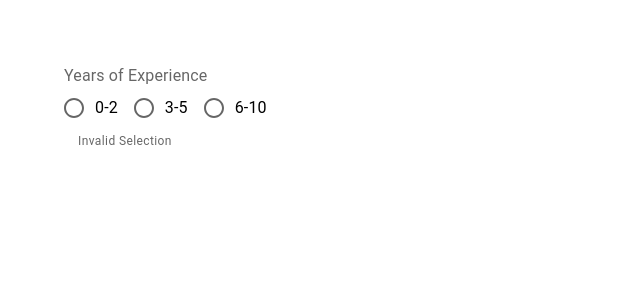
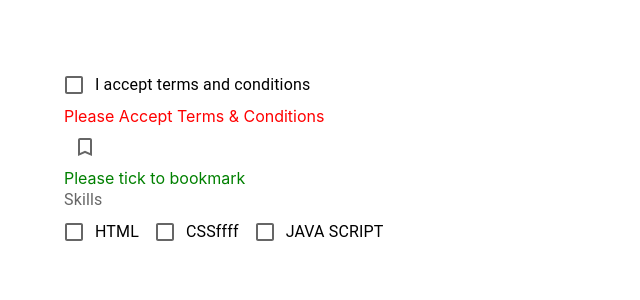
Before and after one commit to rahmanizum/Material-UI-Learning, a React (Create React App) app: page / in a window 1280 px wide. Shown: the top 300 px of the page, without its empty margins (0-640 px from the left). Built offline with nearby package versions, Linux system fonts and the light colour scheme.

Commit message:
Mui checkBox

```diff
--- a/src/App.js
+++ b/src/App.js
@@ -3,8 +3,8 @@ import "./App.css";
 // import MuiButton from './components/MuiButton';
 // import MuiTextField from './components/MuiTextField';
 // import MuiSelect from './components/MuiSelect';
-import MuiRadioButtton from "./components/MuiRadioButton";
-
+// import MuiRadioButtton from "./components/MuiRadioButton";
+import MuiCheckBox from "./components/MuiCheckBox";
 function App() {
   return (
     <div className="App">
@@ -12,7 +12,8 @@ function App() {
       {/* <MuiButton/> */}
       {/* <MuiTextField/> */}
       {/* <MuiSelect/> */}
-      <MuiRadioButtton/>
+      {/* <MuiRadioButtton/> */}
+      <MuiCheckBox/>
 
     </div>
   );
--- /dev/null
+++ b/src/components/MuiCheckBox.jsx
@@ -0,0 +1,74 @@
+import React, { useState } from "react";
+import {
+  Box,
+  FormControlLabel,
+  Checkbox,
+  FormControl,
+  FormLabel,
+  FormGroup,
+} from "@mui/material";
+import BookmarkBorderIcon from "@mui/icons-material/BookmarkBorder";
+import BookmarkIcon from "@mui/icons-material/Bookmark";
+const MuiCheckBox = () => {
+  const [acceptTnC, setAcceptTnC] = useState(false);
+  const [bookmark, SetBookmark] = useState(false);
+  const [skills, setSkills] = useState([]);
+  console.log({skills});
+const handleSkillChange = (e)=>{
+    const index = skills.indexOf(e.target.value)
+    if(index === -1){
+        setSkills([...skills, e.target.value])
+    }else{
+        setSkills(skills.filter((val)=> val!==e.target.value))
+    }
+}
+  return (
+    <Box sx={{ mb: 2 }}>
+      <Box>
+        <FormControlLabel
+          label="I accept terms and conditions"
+          control={<Checkbox />}
+          checked={acceptTnC}
+          onChange={(e) => setAcceptTnC(e.target.checked)}
+        />
+      </Box>
+      <Box sx={{ color: "red" }}>
+        {!acceptTnC && "Please Accept Terms & Conditions"}
+      </Box>
+      <Box>
+        <Checkbox
+          icon={<BookmarkBorderIcon />}
+          checkedIcon={<BookmarkIcon />}
+          checked={bookmark}
+          onChange={(e) => SetBookmark(e.target.checked)}
+        />
+      </Box>
+      <Box sx={{ color: "green" }}>
+        {!bookmark && "Please tick to bookmark"}
+      </Box>
+      <Box>
+        <FormControl>
+          <FormLabel>Skills</FormLabel>
+          <FormGroup onChange={handleSkillChange} row>
+            <FormControlLabel
+              label="HTML"
+              value="html"
+              control={<Checkbox checked = {skills.includes('html')} />}
+            />
+            <FormControlLabel
+              label="CSSffff"
+              value="css"
+              control={<Checkbox checked = {skills.includes('css')} />}
+            />
+            <FormControlLabel
+              label="JAVA SCRIPT"
+              value="js"
+              control={<Checkbox checked = {skills.includes('js')} />}
+            />
+          </FormGroup>
+        </FormControl>
+      </Box>
+    </Box>
+  );
+};
+export default MuiCheckBox;
```
